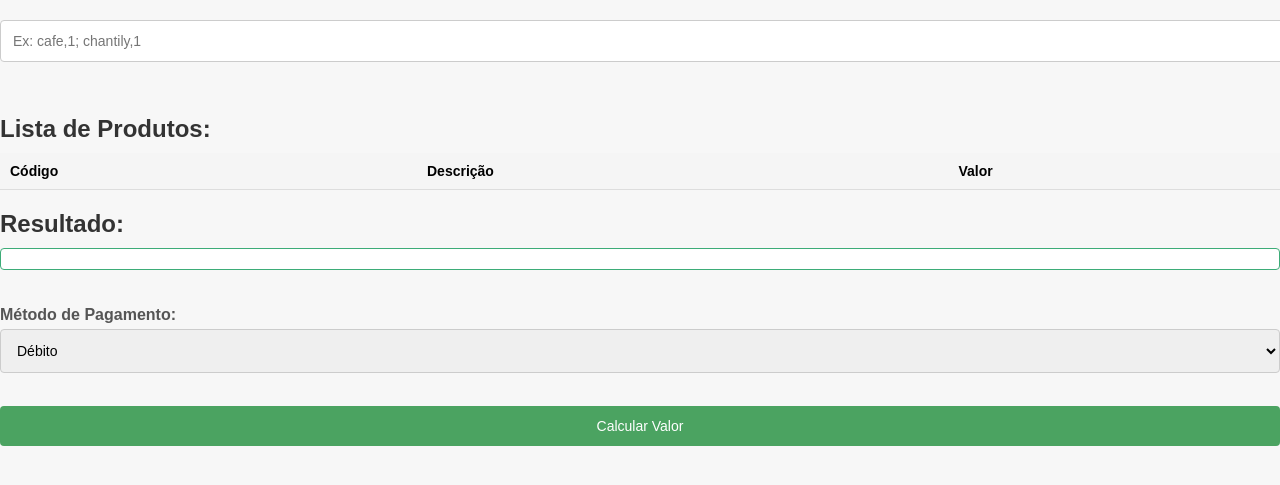
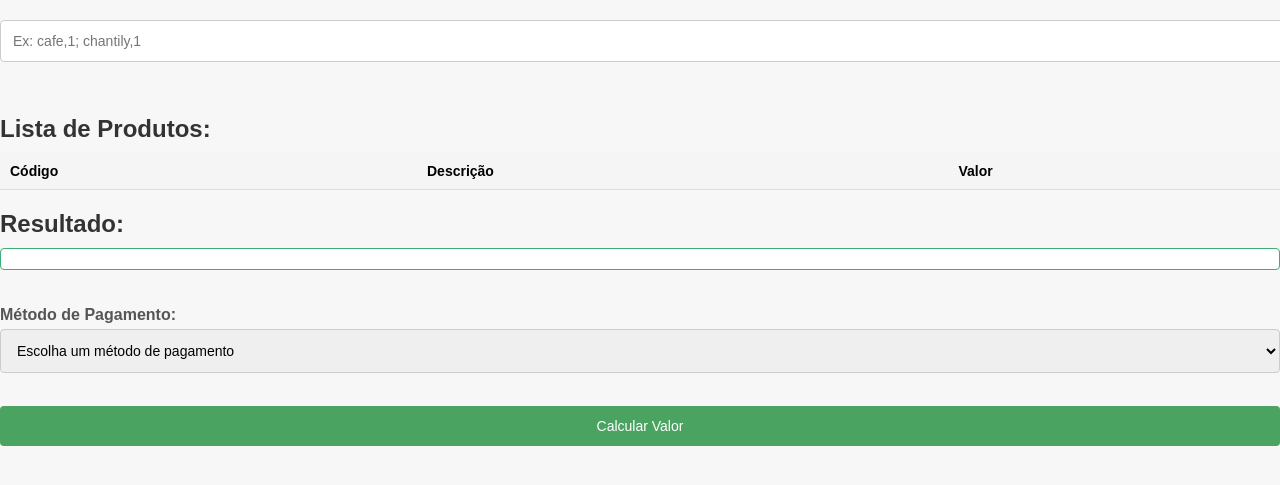
Before and after one commit to esthermara/desafio-esther-mara-balduino-de-paulo, a website: page index.html in a window 1280 px wide. Shown: the part 89-574 px from the top of the page. Drawn offline with Linux system fonts and the light colour scheme.

Commit message:
DESAFIO_LANCHONETE_2023: implementação de option em select.

```diff
--- a/index.html
+++ b/index.html
@@ -118,6 +118,7 @@ input[type="button"]:hover {
     <div id="resultado"></div><br /><br />
     <label for="metodoDePagamento">Método de Pagamento:</label>
         <select id="metodoDePagamento" name="metodoDePagamento">
+            <option value="">Escolha um método de pagamento</option>
             <option value="debito">Débito</option>
             <option value="credito">Crédito</option>
             <option value="dinheiro">Dinheiro</option>
```
